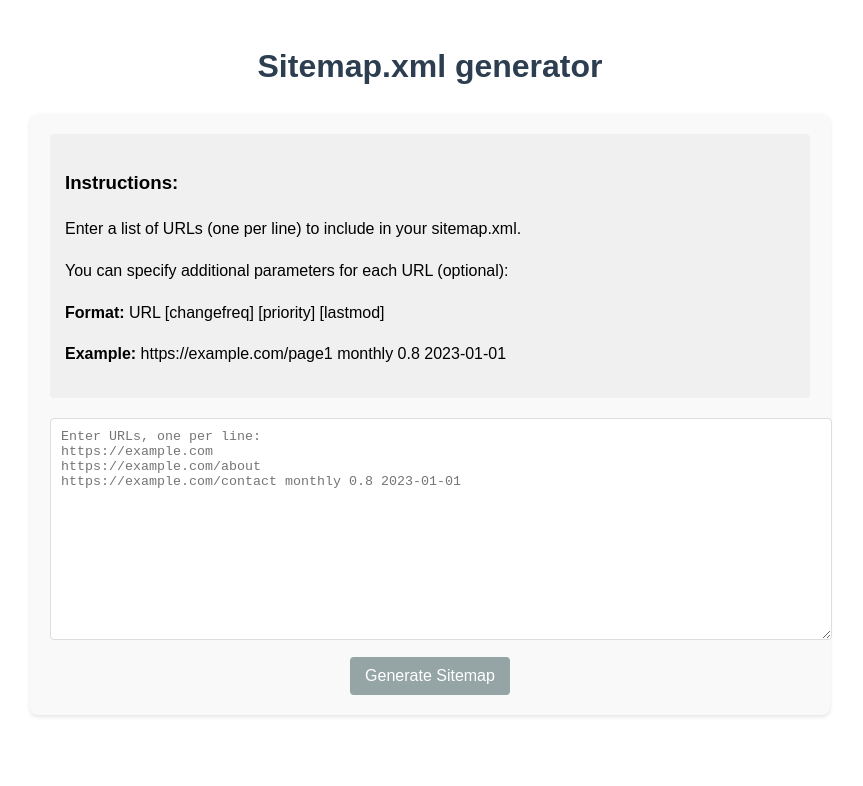
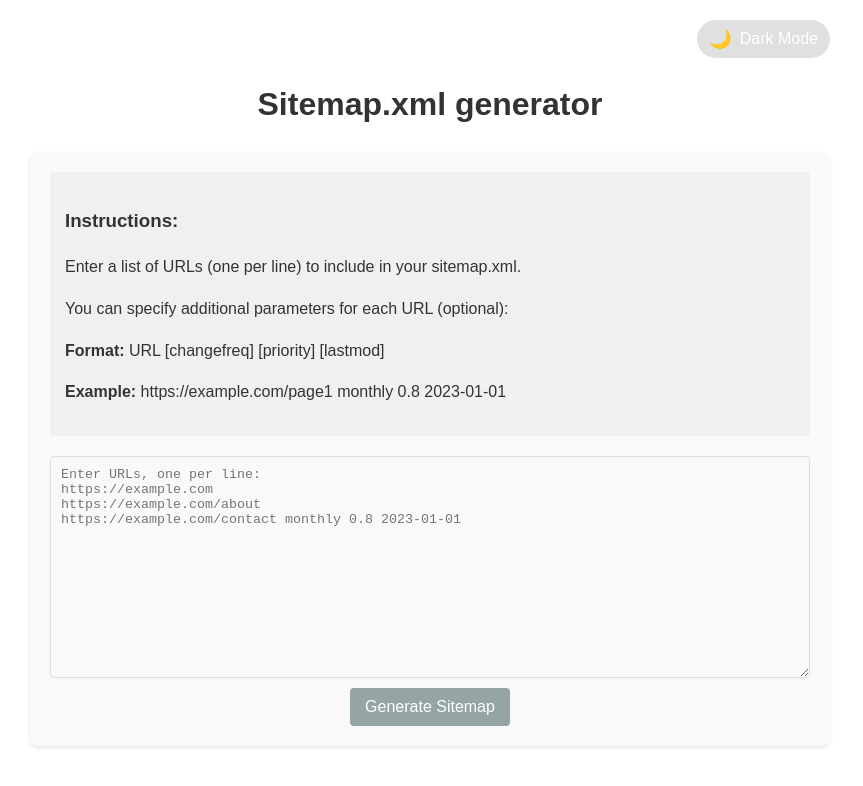
Before and after one commit to FreeeeZ/sitemap-generator, a website: page src/index.html in a window 1280 px wide. Shown: the whole page, without its empty margins (210-1073 px from the left). Drawn offline with Linux system fonts and the light colour scheme.

Commit message:
Add theme changer

```diff
--- a/src/index.html
+++ b/src/index.html
@@ -6,47 +6,90 @@
     <link rel="icon" type="image/png" href="./assets/favicons/favicon.png" />
     <title>Sitemap.xml generator</title>
     <style>
+        :root {
+            --bg-color: #ffffff;
+            --text-color: #333333;
+            --container-bg: #f9f9f9;
+            --instructions-bg: #f0f0f0;
+            --output-bg: #e8f4fc;
+            --border-color: #ddd;
+            --primary-btn: #3498db;
+            --primary-btn-hover: #2980b9;
+            --disabled-btn: #95a5a6;
+            --download-btn: #27ae60;
+            --download-btn-hover: #219653;
+            --error-color: #e74c3c;
+            --toggle-bg: #e0e0e0;
+        }
+
+        [data-theme="dark"] {
+            --bg-color: #1a1a1a;
+            --text-color: #f0f0f0;
+            --container-bg: #2d2d2d;
+            --instructions-bg: #3d3d3d;
+            --output-bg: #1e3a5f;
+            --border-color: #444;
+            --primary-btn: #1a5276;
+            --primary-btn-hover: #154360;
+            --disabled-btn: #5d6d7e;
+            --download-btn: #196f3d;
+            --download-btn-hover: #145a32;
+            --error-color: #e74c3c;
+            --toggle-bg: #444;
+        }
+
         body {
             font-family: Arial, sans-serif;
             max-width: 800px;
             margin: 0 auto;
             padding: 20px;
             line-height: 1.6;
+            background-color: var(--bg-color);
+            color: var(--text-color);
+            transition: background-color 0.3s, color 0.3s;
         }
         h1 {
-            color: #2c3e50;
+            color: var(--text-color);
             text-align: center;
         }
         .container {
-            background-color: #f9f9f9;
+            background-color: var(--container-bg);
             border-radius: 8px;
             padding: 20px;
             box-shadow: 0 2px 4px rgba(0,0,0,0.1);
+            transition: background-color 0.3s;
         }
         textarea {
             width: 100%;
             height: 200px;
             padding: 10px;
-            border: 1px solid #ddd;
+            border: 1px solid var(--border-color);
             border-radius: 4px;
             resize: vertical;
             margin-bottom: 10px;
+            background-color: var(--container-bg);
+            color: var(--text-color);
+            transition: background-color 0.3s, color 0.3s, border-color 0.3s;
         }
         button {
-            background-color: #3498db;
+            background-color: var(--primary-btn);
             color: white;
             border: none;
             padding: 10px 15px;
             border-radius: 4px;
             cursor: pointer;
             font-size: 16px;
+            transition: background-color 0.3s;
         }
         button:disabled {
-            background-color: #95a5a6;
+            background-color: var(--disabled-btn);
             cursor: not-allowed;
         }
         button:hover:not(:disabled) {
-            background-color: #2980b9;
+            background-color: var(--primary-btn-hover);
+        }
+        .urls {
+            display: flex;
         }
         .generate {
             display: flex;
@@ -55,36 +98,63 @@
         .output {
             margin-top: 20px;
             padding: 15px;
-            background-color: #e8f4fc;
+            background-color: var(--output-bg);
             border-radius: 4px;
-            white-space: pre-wrap;
             overflow-x: auto;
+            transition: background-color 0.3s;
         }
         .output .output-button {
             display: flex;
             justify-content: center;
         }
         .download-btn {
-            background-color: #27ae60;
+            background-color: var(--download-btn);
             margin-top: 10px;
         }
         .download-btn:hover {
-            background-color: #219653;
+            background-color: var(--download-btn-hover);
         }
         .instructions {
             margin-bottom: 20px;
             padding: 15px;
-            background-color: #f0f0f0;
+            background-color: var(--instructions-bg);
             border-radius: 4px;
+            transition: background-color 0.3s;
         }
         .error {
-            color: #e74c3c;
+            color: var(--error-color);
             margin-top: 5px;
             display: none;
+        }
+        .theme-toggle {
+            display: flex;
+            justify-content: flex-end;
+            margin-bottom: 15px;
+        }
+        .toggle-btn {
+            background-color: var(--toggle-bg);
+            border: none;
+            padding: 8px 12px;
+            border-radius: 20px;
+            cursor: pointer;
+            display: flex;
+            align-items: center;
+            gap: 8px;
+            transition: background-color 0.3s;
+        }
+        .toggle-icon {
+            font-size: 18px;
         }
     </style>
 </head>
 <body>
+<div class="theme-toggle">
+    <button class="toggle-btn" id="themeToggle">
+        <span class="toggle-icon">🌙</span>
+        <span>Dark Mode</span>
+    </button>
+</div>
+
 <h1>Sitemap.xml generator</h1>
 
 <div class="container">
@@ -96,10 +166,12 @@
         <p><strong>Example:</strong> https://example.com/page1 monthly 0.8 2023-01-01</p>
     </div>
 
+    <div class="urls">
     <textarea id="urls" placeholder="Enter URLs, one per line:
 https://example.com
 https://example.com/about
 https://example.com/contact monthly 0.8 2023-01-01"></textarea>
+    </div>
     <div class="error" id="error">Please enter at least one URL</div>
 
     <div class="generate">
@@ -123,6 +195,53 @@ https://example.com/contact monthly 0.8 2023-01-01"></textarea>
         const outputDiv = document.getElementById('output');
         const sitemapContent = document.getElementById('sitemap-content');
         const errorDiv = document.getElementById('error');
+        const themeToggle = document.getElementById('themeToggle');
+        const toggleIcon = themeToggle.querySelector('.toggle-icon');
+        const toggleText = themeToggle.querySelector('span:not(.toggle-icon)');
+
+        function getSystemTheme() {
+            return window.matchMedia && window.matchMedia('(prefers-color-scheme: dark)').matches
+                ? 'dark'
+                : 'light';
+        }
+
+        function setTheme(theme) {
+            document.documentElement.setAttribute('data-theme', theme);
+            localStorage.setItem('theme', theme);
+
+            if (theme === 'dark') {
+                toggleIcon.textContent = '☀️';
+                toggleText.textContent = 'Light Mode';
+            } else {
+                toggleIcon.textContent = '🌙';
+                toggleText.textContent = 'Dark Mode';
+            }
+        }
+
+        function initTheme() {
+            const savedTheme = localStorage.getItem('theme');
+            const systemTheme = getSystemTheme();
+
+            const initialTheme = savedTheme || systemTheme;
+            setTheme(initialTheme);
+
+            if (!savedTheme) {
+                const mediaQuery = window.matchMedia('(prefers-color-scheme: dark)');
+                mediaQuery.addEventListener('change', (e) => {
+                    if (!localStorage.getItem('theme')) {
+                        setTheme(e.matches ? 'dark' : 'light');
+                    }
+                });
+            }
+        }
+
+        themeToggle.addEventListener('click', () => {
+            const currentTheme = document.documentElement.getAttribute('data-theme');
+            const newTheme = currentTheme === 'dark' ? 'light' : 'dark';
+            setTheme(newTheme);
+        });
+
+        initTheme();
 
         urlsTextarea.addEventListener('input', validateInput);
         generateBtn.addEventListener('click', generateSitemap);
@@ -154,7 +273,6 @@ https://example.com/contact monthly 0.8 2023-01-01"></textarea>
 
                 validUrls++;
 
-                // Split line into parts
                 const parts = url.split(/\s+/);
                 const loc = parts[0];
                 const changefreq = parts[1] || 'weekly';
```
